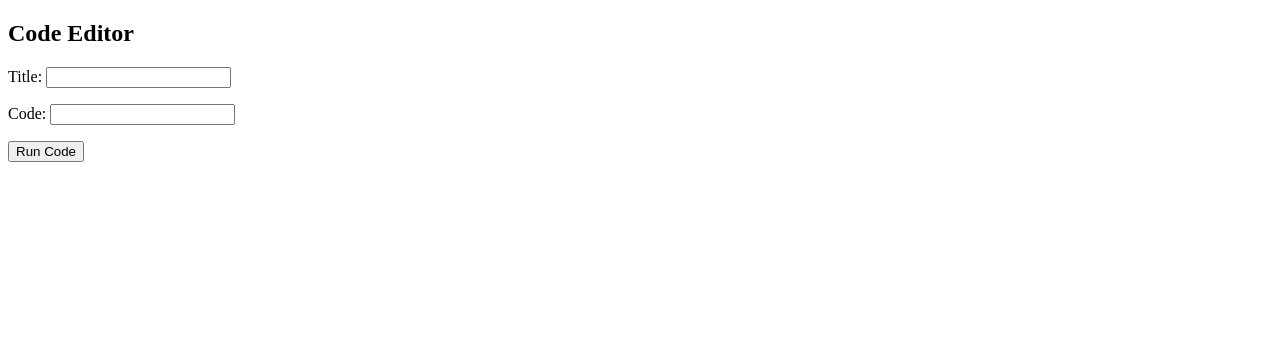
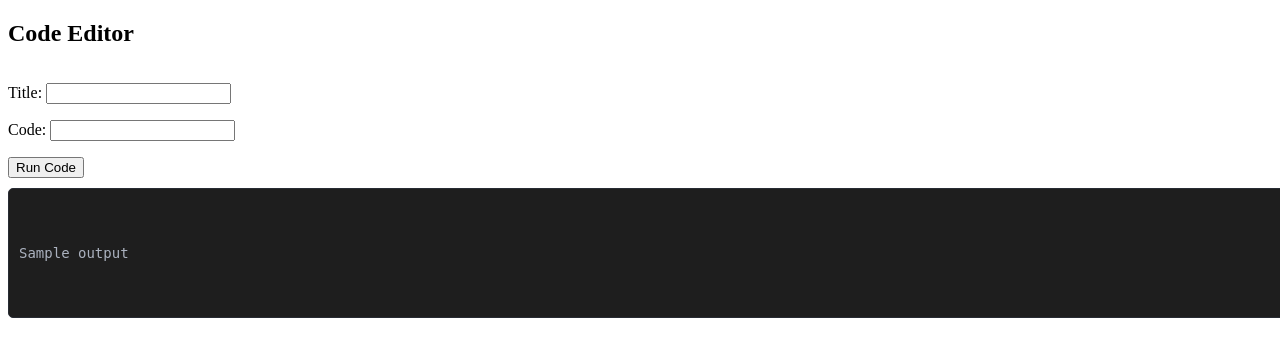
Before and after one commit to vera-bernhard/duck-exp, a Django app: template duck_exp/duck_code_editor/templates/duck_code_editor/code_editor.html in a window 1280 px wide. Shown: the top 357 px of the page. Run offline with Django 4.2, Linux system fonts and the light colour scheme; tables that the repository leaves empty hold one stand-in row (values such as "Sample post"); the template is opened without the code that fills it: values that come from a table or form of the project are taken from there, most other values are stand-ins (such as "Sample title", 1, 10 or a date in 2020).

Commit message:
Enable some local code compilation

```diff
--- a/duck_exp/duck_code_editor/models.py
+++ b/duck_exp/duck_code_editor/models.py
@@ -1,6 +1,3 @@
-from django.db import models
-
-# Create your models here.
 from django.db import models
 
 class CodeSnippet(models.Model):
--- a/duck_exp/duck_code_editor/templates/duck_code_editor/code_editor.html
+++ b/duck_exp/duck_code_editor/templates/duck_code_editor/code_editor.html
@@ -3,7 +3,8 @@
 
 {% block content %}
   <h2>Code Editor</h2>
-  <form method="post" action="">
+  <div class="editor-container">
+    <form method="post" action="" class="code-form">
       {% csrf_token %}
       {{ form.as_p }}
       <button type="submit">Run Code</button>
@@ -11,4 +12,11 @@
 
     <!-- Include the Ace editor -->
     {{ form.media }}
+
+    {% if output %}
+      <div class="code-editor-output">
+        <pre>{{ output|linebreaksbr }}</pre>
+      </div>
+    {% endif %}
+  </div>
 {% endblock %}
--- a/duck_exp/duck_exp/settings.py
+++ b/duck_exp/duck_exp/settings.py
@@ -119,6 +119,7 @@ USE_TZ = True
 # https://docs.djangoproject.com/en/4.2/howto/static-files/
 
 STATIC_URL = "static/"
+STATICFILES_DIRS = [BASE_DIR / "static"]
 
 # Default primary key field type
 # https://docs.djangoproject.com/en/4.2/ref/settings/#default-auto-field
--- a/duck_exp/duck_exp/templates/duck_exp/base.html
+++ b/duck_exp/duck_exp/templates/duck_exp/base.html
@@ -5,6 +5,8 @@
     <meta charset="UTF-8">
     <meta name="viewport" content="width=device-width, initial-scale=1.0">
     <title>{% block title %}Duck Exp{% endblock %}</title>
+    {% load static %}
+    <link rel="stylesheet" type="text/css" href="{% static 'css/styles.css' %}">
 </head>
 <body>
     <div id="content">
--- /dev/null
+++ b/duck_exp/static/css/styles.css
@@ -0,0 +1,26 @@
+/* static/css/styles.css */
+.code-editor-output {
+  width: 100%; /* Set the output width to 100% */
+  background-color: #1e1e1e; /* Example background color */
+  color: #abb2bf; /* Example text color */
+  font-family: "Courier New", Courier, monospace;
+  font-size: 14px;
+  padding: 10px;
+  margin-top: 10px;
+  border: 1px solid #282c34; /* Example border color */
+  border-radius: 5px;
+  white-space: pre-wrap;
+  width: 100%;
+}
+
+/* static/css/styles.css */
+.editor-container {
+  display: flex;
+  flex-direction: column;
+}
+
+
+.code-editor-output {
+  width: 100%;
+  /* Add any additional styling as needed */
+}
```
Also changed, not shown: duck_exp/duck_code_editor/views.py (+21 -7 lines). Lines whose indentation alone changed are shown as unchanged.
